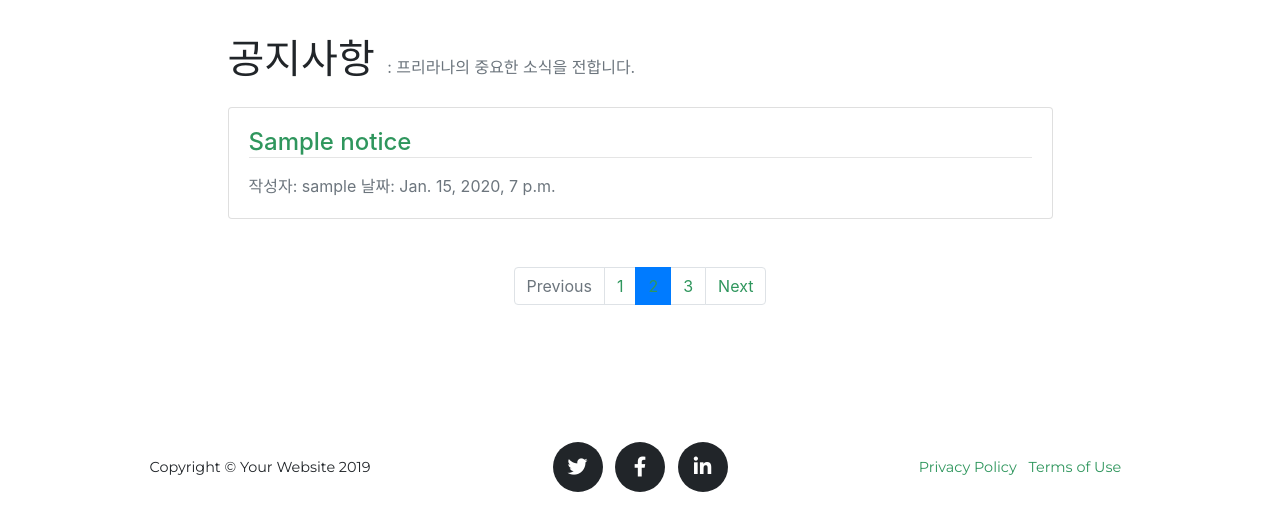
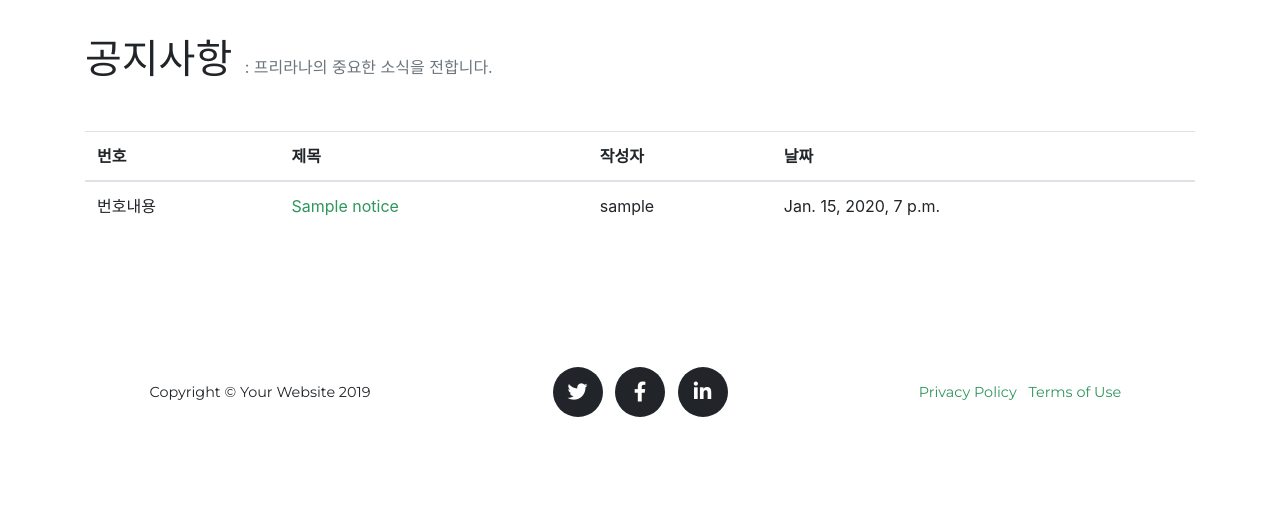
Before and after one commit to jjisol/preranaV1, a Django app: page /manager/notice/list/ in a window 1280 px wide. Shown: the part 110-641 px from the top of the page. Run offline with Django 3.2, Linux system fonts and the light colour scheme; tables that the repository leaves empty hold one stand-in row (values such as "Sample post"); some libraries are stand-ins or nearby versions; some web fonts are replaced.

Commit message:
plzzzzzzzzzzzz

```diff
--- a/home/templates/home/base.html
+++ b/home/templates/home/base.html
@@ -132,7 +132,7 @@
 			{% if request.user.is_authenticated %}
 				<span id="userID" style="color:black;">ID: {{request.user}}님</span> &nbsp;&nbsp;
 				<div class="custom-dropdown">
-				  <button id="navbtn" class="custom-dropbtn btn btn-sm btn-success my-2 my-sm-0">내 정보 관리</button>
+				  <button id="navbtn" class=" btn btn-sm btn-success my-2 my-sm-0">내 정보 관리</button>
 				  <div class="custom-dropdown-content">
 					<a href="{% url 'mypage' %}">마이페이지</a>
 					<a href="{% url 'cart_list' %}">센터 찜목록</a>
--- a/manager/templates/notice_list.html
+++ b/manager/templates/notice_list.html
@@ -11,9 +11,7 @@
 </header>
 <article>
     <div class="container ">
-		<div class="row justify-content-center">
-			<div class="col-9">
-				<div class="mb-4">
+		<div class="mb-5">
 			<h1 class="d-inline">공지사항</h1>
 			<span class="text-muted ml-2">: 프리라나의 중요한 소식을 전합니다.</span>
 		</div>
@@ -23,44 +21,38 @@
 		</div>
 		<br>
 		{% endif %}
+		<div>
+			<table class="table table-hover">
+				<thead>
+					<tr>
+						<th>번호</th>
+						<th>제목</th>
+						<th>작성자</th>
+						<th>날짜</th>
+					</tr>
+				</thead>
+				<tbody>
 				{% for notice in notices %}
-				<div class="card my-1">
-					<div class="card-body">
-						<a href="{% url 'notice_detail' id=notice.id %}">
-						  <h4 class="card-title m-0">{{ notice.title }}</h4>
+					<tr>
+						<td>번호내용</td>
+						<td>
+							<a href="{% url 'notice_detail' id=notice.id %}">{{ notice.title }}
 							</a>
-						<hr class="m-0">
-						<div class="card-subtitle mt-3 text-muted">
-							작성자: {{ notice.author }}
-							날짜: {{ notice.published_date }}
+						</td>
+						<td>{{ notice.author }}</td>
+						<td>{{ notice.published_date }}</td>
+					</tr>
+				{% endfor %}
+				</tbody>
+			</table>
 		</div>
-					</div>
-				</div>
-				{% endfor %}
-				<div>
-					<nav class="mt-5" aria-label="page navigation">
-					  <ul class="pagination justify-content-center">
-						<li class="page-item disabled">
-						  <a class="page-link" href="#" tabindex="-1" aria-disabled="true">Previous</a>
-						</li>
-						<li class="page-item"><a class="page-link" href="#">1</a></li>
-						<li class="page-item active" aria-current="page">
-						  <a class="page-link" href="#">2 <span class="sr-only">(current)</span></a>
-						</li>
-						<li class="page-item"><a class="page-link" href="#">3</a></li>
-						<li class="page-item">
-						  <a class="page-link" href="#">Next</a>
-						</li>
-					  </ul>
-					</nav>
-				</div>
+
 		{% if message %}
 		<script>
 		  alert('{{message}}');
 		</script>
 		{% endif %}
-			</div>
-		</div>
+
 	</div>
 </article>
 {% endblock %}
```
Also changed, not shown: center/templates/view_on_map.html (+10 -8 lines), media/center/event/yoga-1428773_1920.jpg (added). Lines whose indentation alone changed are shown as unchanged.
